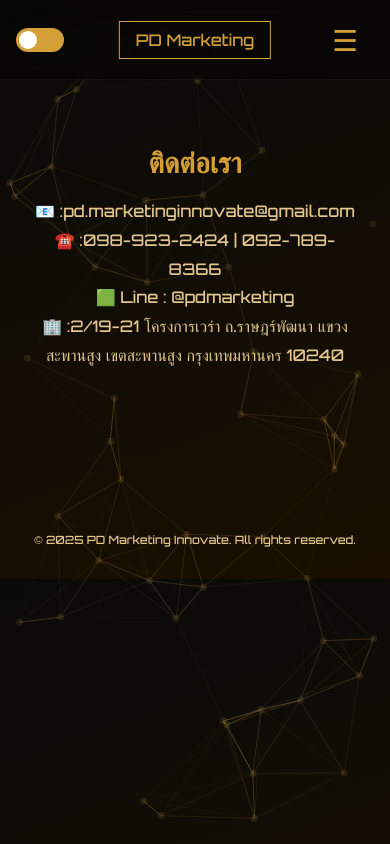
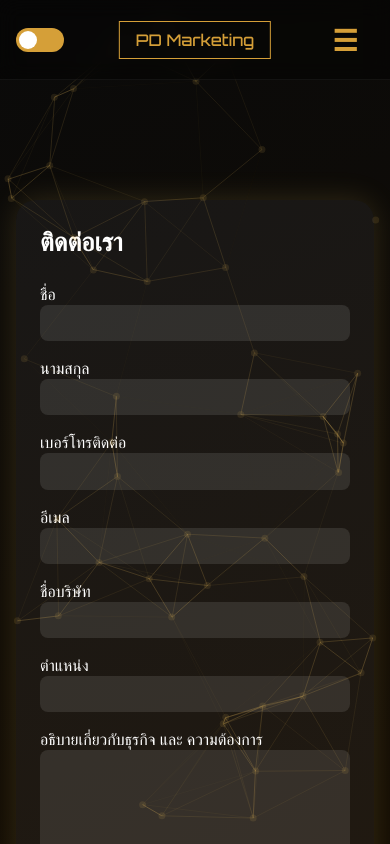
Before and after one commit to kkongyuu/pd_front, a React (Vite) app: page /contact in a window 390 px wide. Shown: the top 844 px of the page. Built offline with nearby package versions, Linux system fonts and the light colour scheme.

Commit message:
Contact-team

```diff
--- a/src/App.css
+++ b/src/App.css
@@ -378,23 +378,36 @@
 }
 
 .team-scroll-wrapper {
-  overflow: hidden;
+  overflow-x: auto;
   width: 100%;
   margin-top: 2rem;
   position: relative;
   pointer-events: auto;
-  mask-image: linear-gradient(to right, transparent, black 10%, black 90%, transparent);
+  cursor: grab;
+  user-select: none;
+  mask-image: linear-gradient(to right, transparent, black 5%, black 95%, transparent);
+  scrollbar-width: none; /* ซ่อน scrollbar บน Firefox */
+}
+
+.team-scroll-wrapper::-webkit-scrollbar {
+  display: none; /* ซ่อน scrollbar บน Chrome/Safari */
+}
+
+.team-scroll-wrapper:active {
+  cursor: grabbing;
 }
 
 .team-scroll {
   display: flex;
-  gap: 2rem;
-  animation: scrollRight 40s linear infinite;
+  gap: 1.5rem;
+  width: max-content;
+  animation: infiniteScroll 60s linear infinite; /* ✅ auto-scroll ตลอดเวลา */
 }
 
 .team-member {
-  flex: 0 0 auto;
-  width: 450px;
+  flex: 0 0 300px;
+  width: 300px;
+   max-width: 90vw;
   background: rgba(255, 255, 255, 0.05);
   border-radius: 16px;
   text-align: center;
@@ -416,11 +429,25 @@
   box-shadow: 0 0 15px rgba(255, 255, 255, 0.08);
 }
 
-@keyframes scrollRight {
-  0% {
+/* .team-member img {
+  width: 100%;
+  aspect-ratio: 4/5;
+  border-radius: 10px;
+  object-fit: cover;
+  margin-bottom: 0.5rem;
+} */
+@media (min-width: 769px) {
+  .team-scroll {
+    animation: scrollRight 40s linear infinite;
+    animation-play-state: running;
+  }
+}
+
+@keyframes infiniteScroll {
+  from {
     transform: translateX(0);
   }
-  100% {
+  to {
     transform: translateX(-50%);
   }
 }
@@ -605,8 +632,8 @@
   display: block;
   margin-top: 80px;
 }
-.job h3 {
-  font-size: 3.5rem;
+.job-grid h2 {
+  font-size: 2rem;
   color: var(--primary);
   margin-bottom: 1rem;
   text-shadow: 0 0 20px #d59f38;
@@ -657,7 +684,7 @@
     padding: 4rem 2rem;
   }
 
-  .team-member {
+  /* .team-member {
     width: 60%;
     margin: 1rem auto;
   }
@@ -665,7 +692,7 @@
   display: flex;
   gap: 2rem;
   animation: scrollRight 15s linear infinite;
-}
+} */
 
 
 }
--- a/src/App.jsx
+++ b/src/App.jsx
@@ -8,13 +8,15 @@
 import Hero from './components/Hero'
 import Services from './components/Services'
 import Team from './components/Team'
-import Contact from './components/Contact'
+
 import Footer from './components/Footer'
 
 //page
 import Home from './page/Home'
 import Package from './page/Package'
 import Currentjob from './page/Currentjob'
+import Contact from './page/ContactPage'
+import ContactPage from './page/ContactPage'
 
 function App() {
   useEffect(() => {
@@ -86,7 +88,7 @@
           <Route path="/" element={<Home />} />
           <Route path="/package" element={<Package />} />
           <Route path="/current" element={<Currentjob />} />
-          <Route path="/contact" element={<Contact/>} />
+          <Route path="/contact" element={<ContactPage/>} />
           {/* เพิ่ม Route อื่นๆ ได้ที่นี่ */}
         </Routes>
         <Footer />
--- a/src/components/Team.jsx
+++ b/src/components/Team.jsx
@@ -1,3 +1,4 @@
+import { useRef, useState, useEffect } from "react"
 import num1 from '../assets/img/profile/06.jpg'
 import num2 from '../assets/img/profile/01.jpg'
 import num3 from '../assets/img/profile/07.jpg'
@@ -8,6 +9,7 @@
 import num8 from '../assets/img/profile/08.jpg'
 import num9 from '../assets/img/profile/10.jpg'
 import num10 from '../assets/img/profile/05.jpg'
+
 const teamMembers = [
   { name: "คุณเนตร แก้วปัญญา แซ่กอ", img: num1, position: "Manager Develop Ai" },
   { name: "คุณก้อง ธิติ ทรัพธนาธร", img: num2, position: "Manager Develop Ai" },
@@ -22,15 +24,63 @@
 ]
 
 function Team() {
+  const scrollRef = useRef(null)
+  const [isDragging, setIsDragging] = useState(false)
+  const [startX, setStartX] = useState(0)
+  const [scrollLeft, setScrollLeft] = useState(0)
+
+  useEffect(() => {
+    const scrollContainer = scrollRef.current
+    let scrollSpeed = 0.9 // ความเร็วเลื่อน
+    let animationFrame
+
+    const autoScroll = () => {
+      scrollContainer.scrollLeft += scrollSpeed
+      // เมื่อสุดขวา → วนกลับซ้าย
+      if (scrollContainer.scrollLeft >= scrollContainer.scrollWidth / 2) {
+        scrollContainer.scrollLeft = 0
+      }
+      animationFrame = requestAnimationFrame(autoScroll)
+    }
+
+    animationFrame = requestAnimationFrame(autoScroll)
+    return () => cancelAnimationFrame(animationFrame)
+  }, [])
+
+  // ✅ Drag to scroll
+  const handleMouseDown = (e) => {
+    setIsDragging(true)
+    setStartX(e.pageX - scrollRef.current.offsetLeft)
+    setScrollLeft(scrollRef.current.scrollLeft)
+  }
+  const handleMouseLeave = () => setIsDragging(false)
+  const handleMouseUp = () => setIsDragging(false)
+  const handleMouseMove = (e) => {
+    if (!isDragging) return
+    e.preventDefault()
+    const x = e.pageX - scrollRef.current.offsetLeft
+    const walk = (x - startX) * 1.5
+    scrollRef.current.scrollLeft = scrollLeft - walk
+  }
+
   return (
     <section id="team">
       <div className="section-content">
         <h2>ทีมงานของเรา</h2>
         <p>เราคือกลุ่มคนที่เชี่ยวชาญด้านความคิดสร้างสรรค์ เทคโนโลยี และกลยุทธ์ดิจิทัล</p>
       </div>
-      <div className="team-scroll-wrapper">
+
+      <div
+        className="team-scroll-wrapper"
+        ref={scrollRef}
+        onMouseDown={handleMouseDown}
+        onMouseLeave={handleMouseLeave}
+        onMouseUp={handleMouseUp}
+        onMouseMove={handleMouseMove}
+      >
+        {/* ✅ Duplicate array สำหรับ loop */}
         <div className="team-scroll">
-          {teamMembers.map((member, idx) => (
+          {[...teamMembers, ...teamMembers].map((member, idx) => (
             <div className="team-member" key={idx}>
               <img src={member.img} alt={member.name} />
               {/* <p>{member.name}</p> */}
@@ -41,4 +91,5 @@
     </section>
   )
 }
+
 export default Team
--- /dev/null
+++ b/src/page/ContactPage.jsx
@@ -0,0 +1,101 @@
+// import React from 'react'
+import React, { useState } from 'react'
+import Contact from '../components/Contact'
+import '../page/Css/ContactPage.css'
+
+const ContactPage = () => {
+    const [formData, setFormData] = useState({
+    firstName: '',
+    lastName: '',
+    phone: '',
+    email: '',
+    company: '',
+    position: '',
+    message: '',
+  })
+
+  const handleChange = (e) => {
+    setFormData({
+      ...formData,
+      [e.target.name]: e.target.value,
+    })
+  }
+  const handleSubmit = async (e) => {
+    e.preventDefault()
+    try {
+      const res = await fetch('http://localhost:5000/api/contact', {
+        method: 'POST',
+        headers: { 'Content-Type': 'application/json' },
+        body: JSON.stringify(formData),
+      })
+      if (res.ok) {
+        alert('ส่งข้อมูลเรียบร้อยแล้ว ✅')
+        setFormData({
+          firstName: '',
+          lastName: '',
+          phone: '',
+          email: '',
+          company: '',
+          position: '',
+          message: '',
+        })
+      } else {
+        alert('เกิดข้อผิดพลาดในการส่งข้อมูล ❌')
+      }
+    } catch (err) {
+      console.error(err)
+      alert('เกิดข้อผิดพลาดในการเชื่อมต่อเซิร์ฟเวอร์ ❌')
+    }
+  }
+  return (
+    <>
+    <div className="contact-container">
+        <h2>ติดต่อเรา</h2>
+      <form onSubmit={handleSubmit} className="contact-form">
+        <div className="form-group">
+          <label>ชื่อ</label>
+          <input type="text" name="firstName" value={formData.firstName} onChange={handleChange} required />
+        </div>
+
+        <div className="form-group">
+          <label>นามสกุล</label>
+          <input type="text" name="lastName" value={formData.lastName} onChange={handleChange} required />
+        </div>
+
+        <div className="form-group">
+          <label>เบอร์โทรติดต่อ</label>
+          <input type="tel" name="phone" value={formData.phone} onChange={handleChange} required />
+        </div>
+
+        <div className="form-group">
+          <label>อีเมล</label>
+          <input type="email" name="email" value={formData.email} onChange={handleChange} required />
+        </div>
+
+        <div className="form-group">
+          <label>ชื่อบริษัท</label>
+          <input type="text" name="company" value={formData.company} onChange={handleChange} />
+        </div>
+
+        <div className="form-group">
+          <label>ตำแหน่ง</label>
+          <input type="text" name="position" value={formData.position} onChange={handleChange} />
+        </div>
+
+        <div className="form-group">
+          <label>อธิบายเกี่ยวกับธุรกิจ และ ความต้องการ</label>
+          <textarea name="message" rows="5" value={formData.message} onChange={handleChange} required />
+        </div>
+
+        <button type="submit">ส่งข้อมูล</button>
+      </form>
+
+
+    </div>
+    <Contact />
+    </>
+
+  )
+}
+
+export default ContactPage
--- /dev/null
+++ b/src/page/Css/ContactPage.css
@@ -0,0 +1,67 @@
+.contact-container {
+  max-width: 600px;
+  margin: 140px auto 0 auto; /* margin-top 140px, auto ซ้าย-ขวา */
+  padding: 2.5rem;
+  background: rgba(255, 255, 255, 0.05);
+  border-radius: 20px;
+  box-shadow: 0 0 30px rgba(255, 215, 100, 0.15);
+  color: white;
+  font-family: 'Segoe UI', Tahoma, Geneva, Verdana, sans-serif;
+}
+
+.contact-form {
+  display: flex;
+  flex-direction: column;
+  gap: 1rem;
+}
+
+.form-group {
+  display: flex;
+  flex-direction: column;
+}
+
+input,
+textarea {
+  padding: 0.8rem;
+  border-radius: 8px;
+  border: none;
+  background: rgba(255, 255, 255, 0.1);
+  color: white;
+}
+
+button {
+  background: linear-gradient(90deg, #ffcc33, #ff9900);
+  border: none;
+  padding: 0.8rem;
+  color: black;
+  font-weight: bold;
+  border-radius: 8px;
+  cursor: pointer;
+}
+
+button:hover {
+  opacity: 0.9;
+}
+
+@media (max-width: 768px) {
+  .contact-container {
+    margin: 120px 1rem 0 1rem; /* margin-top น้อยลง และซ้ายขวา 1rem */
+    padding: 1.5rem;
+  }
+
+  .contact-container h2 {
+    font-size: 1.6rem;
+    margin-bottom: 1.5rem;
+  }
+
+  input,
+  textarea {
+    font-size: 0.95rem;
+    padding: 0.6rem 0.8rem;
+  }
+
+  button {
+    font-size: 0.95rem;
+    padding: 0.7rem;
+  }
+}
--- a/src/page/Currentjob.jsx
+++ b/src/page/Currentjob.jsx
@@ -12,7 +12,7 @@
 const Currentjob = () => {
   return (
     <div className="job-grid">
-      <h3>ผลงานที่ผ่านมาก</h3>
+      <h2>ผลงานที่ผ่านมา</h2>
       {/* <img src={job1} alt="งาน 1" /> */}
       <img src={job2} alt="งาน 2" />
       <img src={job3} alt="งาน 3" />
```
